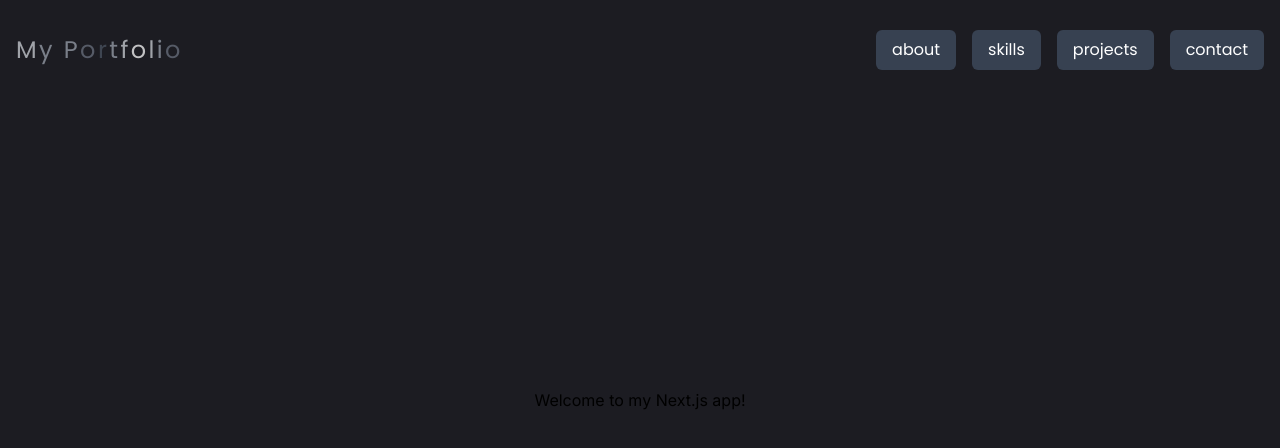
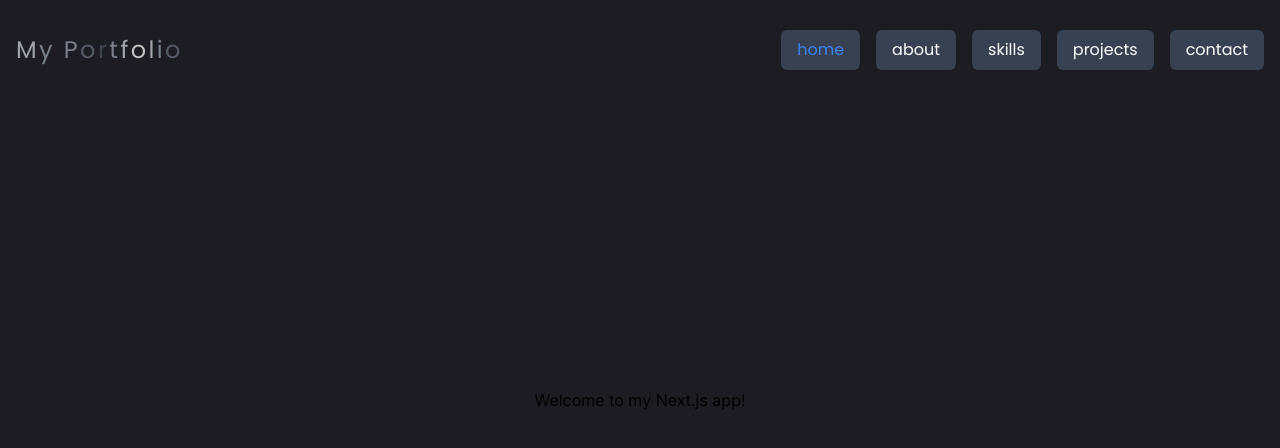
Before and after one commit to sslsoo/portfolio, a Next.js app: page /portfolio/ in a window 1280 px wide. Shown: the top 448 px of the page. Built offline with nearby package versions, Linux system fonts and the light colour scheme.

Commit message:
헤더수정

```diff
--- a/src/components/Header.tsx
+++ b/src/components/Header.tsx
@@ -15,7 +15,7 @@ const Header: React.FC = () => {
   const linkClassName = (path: string) => {
     console.log(pathname);
     console.log(path);
-    return `bg-gray-700 text-white px-4 py-2 rounded-md hover:bg-gray-600 transition-colors duration-300 ${pathname === path ? 'text-blue-500' : ''}`;
+    return `bg-gray-700 px-4 py-2 rounded-md hover:bg-gray-600 transition-colors duration-300 ${pathname === path ? 'text-blue-500' : 'text-white'}`;
   };
 
   return (
@@ -36,6 +36,9 @@ const Header: React.FC = () => {
           <span className="text-gray-500">o</span>
         </div>
         <div className={`flex space-x-4 ${poppins.className}`}>
+          <Link href="/" className={linkClassName('/')}>
+              home
+          </Link>
           <Link href="/about" className={linkClassName('/about')}>
               about
           </Link>
```
